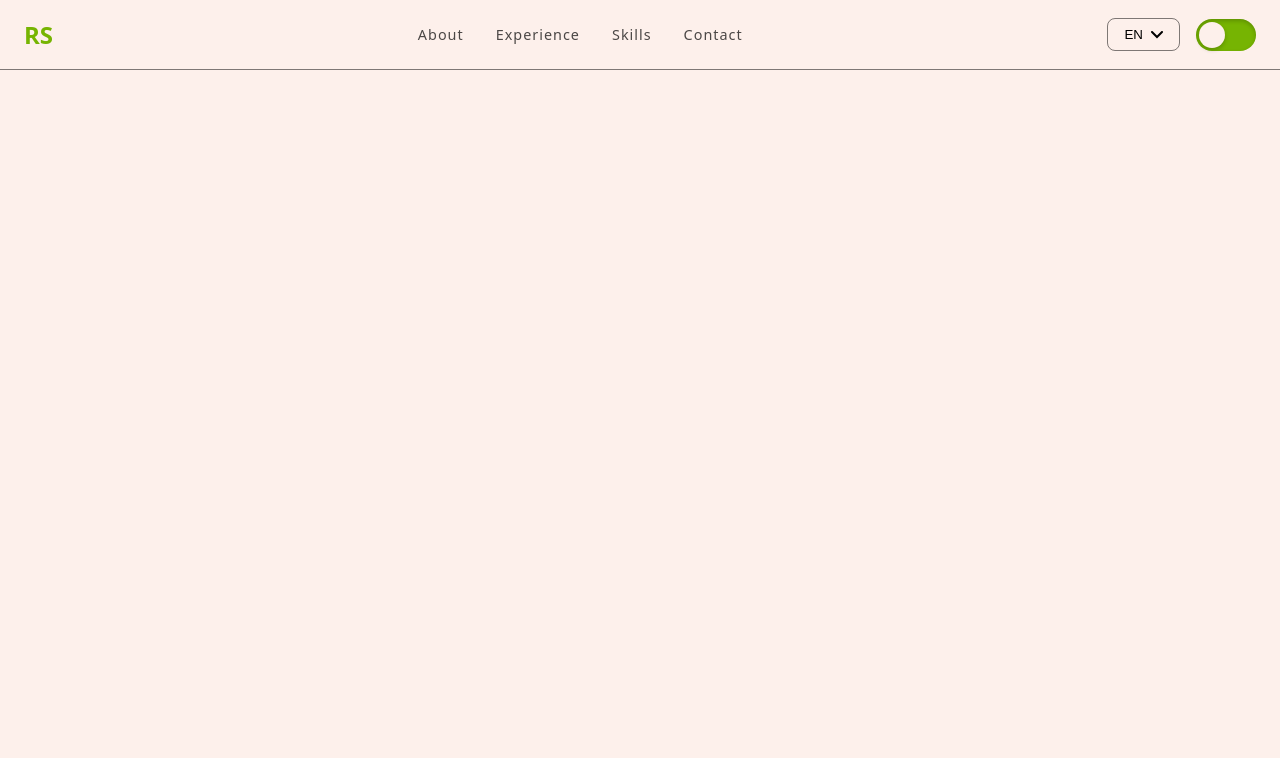
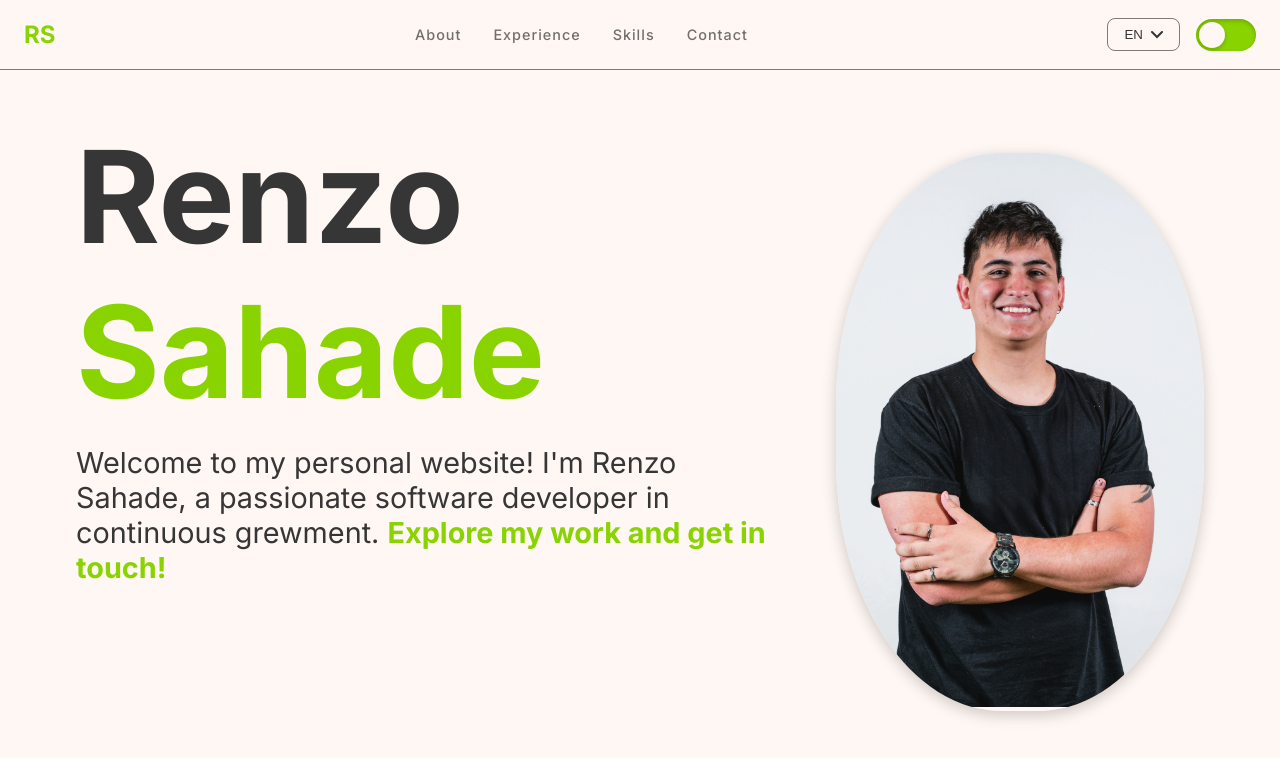
Before and after one commit to ingsahaderenzo/myPortfolio, a React (Vite) app: page / in a window 1280 px wide. Shown: the top 758 px of the page. Built offline with nearby package versions, Linux system fonts and the light colour scheme.

Commit message:
First version of Hero

```diff
--- a/index.html
+++ b/index.html
@@ -2,8 +2,14 @@
 <html lang="en">
     <head>
         <meta charset="UTF-8" />
-        <link rel="icon" type="image/png" href="./src/assets/RS.png" />
+        <link rel="icon" type="image/png" href="./public/assets/RS.png" />
         <meta name="viewport" content="width=device-width, initial-scale=1.0" />
+        <link rel="preconnect" href="https://fonts.googleapis.com" />
+        <link rel="preconnect" href="https://fonts.gstatic.com" crossorigin />
+        <link
+            href="https://fonts.googleapis.com/css2?family=Inter:ital,opsz,wght@0,14..32,100..900;1,14..32,100..900&family=Montserrat:ital,wght@0,100..900;1,100..900&family=Roboto+Flex:opsz,wght@8..144,100..1000&display=swap"
+            rel="stylesheet"
+        />
         <title>Renzo Sahade</title>
     </head>
     <body>
--- a/src/App.css
+++ b/src/App.css
@@ -1,14 +1,14 @@
 /* Paletes */
 :root {
-    --bg-color: #fdf0eb;
-    --text-color: #000000;
-    --primary: #76b402;
+    --bg-color: #fff7f3;
+    --text-color: #363636;
+    --primary: #89d300;
     --border: rgba(0, 0, 0, 0.5);
 }
 
 .dark {
     --bg-color: #0f0f0f;
-    --text-color: #ffffff;
+    --text-color: #d4d4d4;
     --primary: #517fff;
     --border: rgba(255, 255, 255, 0.5);
 }
@@ -30,7 +30,7 @@ body {
     min-height: 100vh;
     background: var(--bg-color);
     color: var(--text-color);
-    font-family: system-ui, sans-serif;
+    font-family: "Inter", sans-serif;
     transition: background 0.3s ease, color 0.3s ease;
     margin: 0;
     padding: 0;
--- a/src/App.tsx
+++ b/src/App.tsx
@@ -2,6 +2,7 @@ import { useEffect, useState } from "react";
 import "./App.css";
 import Navbar from "./components/navbar/Navbar";
 import type { Language } from "./i18n/translations";
+import Hero from "./components/hero/Hero";
 
 function App() {
     const [theme, setTheme] = useState("light");
@@ -24,6 +25,7 @@ function App() {
                 language={language}
                 onChangeLanguage={setLanguage}
             />
+            <Hero language={language} />
         </div>
     );
 }
--- /dev/null
+++ b/src/components/hero/Hero.module.css
@@ -0,0 +1,62 @@
+.hero {
+    width: 100%;
+    height: 100vh;
+    display: flex;
+    flex-direction: row;
+    align-items: center;
+    justify-content: space-evenly;
+    flex-wrap: wrap;
+}
+
+.textBlock {
+    max-width: 700px;
+}
+
+.title {
+    margin-top: -10rem;
+    font-size: 8rem;
+    font-weight: 700;
+    color: var(--text-color);
+    max-width: 600px;
+}
+
+.highlight {
+    color: var(--primary);
+}
+
+.subtitle {
+    margin-top: 1rem;
+    font-size: 1.8rem;
+    color: var(--text-secondary);
+}
+
+.welcome {
+    color: var(--primary);
+    font-weight: 700;
+}
+
+.photoWrapper {
+    width: 23rem;
+    border-radius: 45%;
+    overflow: hidden;
+    box-shadow: 0 4px 15px rgba(0, 0, 0, 0.2);
+}
+
+.photo {
+    width: 100%;
+    height: 100%;
+    object-fit: cover;
+}
+
+@media (max-width: 769px) {
+    .title {
+        margin-top: 3rem;
+        font-size: 6rem;
+        text-align: center;
+    }
+
+    .subtitle {
+        text-align: center;
+        margin-bottom: 2rem;
+    }
+}
--- /dev/null
+++ b/src/components/hero/Hero.tsx
@@ -0,0 +1,31 @@
+import { translations, type Language } from "../../i18n/translations";
+import styles from "./Hero.module.css";
+
+export default function Hero({ language }: { language: Language }) {
+    const t = translations[language].hero;
+
+    return (
+        <article className={styles.hero}>
+            {/* Presentation */}
+            <section className={styles.textBlock}>
+                <h1 className={styles.title}>
+                    Renzo <span className={styles.highlight}>Sahade</span>
+                </h1>
+
+                <p className={styles.subtitle}>
+                    {t.presentation}{" "}
+                    <span className={styles.welcome}>{t.welcome}</span>
+                </p>
+            </section>
+
+            {/* Photo */}
+            <figure className={styles.photoWrapper}>
+                <img
+                    src="../../../public/assets/renzoSahade.jpg"
+                    alt={t.alt}
+                    className={styles.photo}
+                />
+            </figure>
+        </article>
+    );
+}
--- a/src/i18n/translations.ts
+++ b/src/i18n/translations.ts
@@ -6,6 +6,12 @@ export const translations = {
             skills: "Skills",
             contact: "Contact",
             theme: "Theme",
+        },
+        hero: {
+            presentation:
+                "Welcome to my personal website! I'm Renzo Sahade, a passionate software developer in continuous grewment.",
+            welcome: "Explore my work and get in touch!",
+            alt: "Photo of Renzo Sahade",
         },
     },
     es: {
@@ -16,6 +22,12 @@ export const translations = {
             contact: "Contacto",
             theme: "Tema",
         },
+        hero: {
+            presentation:
+                "¡Bienvenido a mi sitio web personal! Soy Renzo Sahade, un desarrollador de software apasionado en continuo crecimiento.",
+            welcome: "¡Explora mi trabajo y ponte en contacto!",
+            alt: "Foto de Renzo Sahade",
+        },
     },
 } as const;
 
```
Also changed, not shown: public/assets/RS.png (renamed from src/assets/RS.png), public/assets/renzoSahade.jpg (added).
